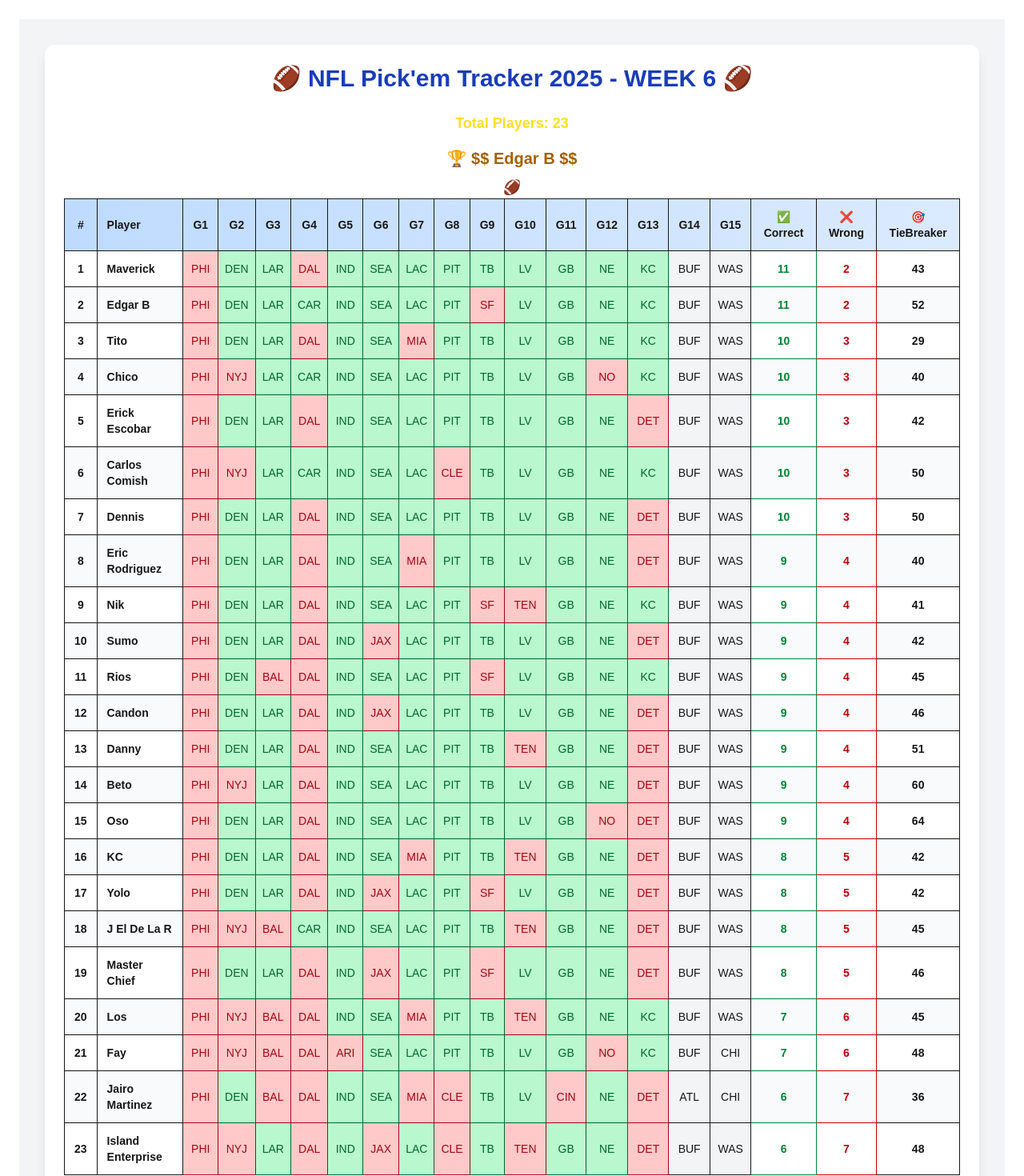
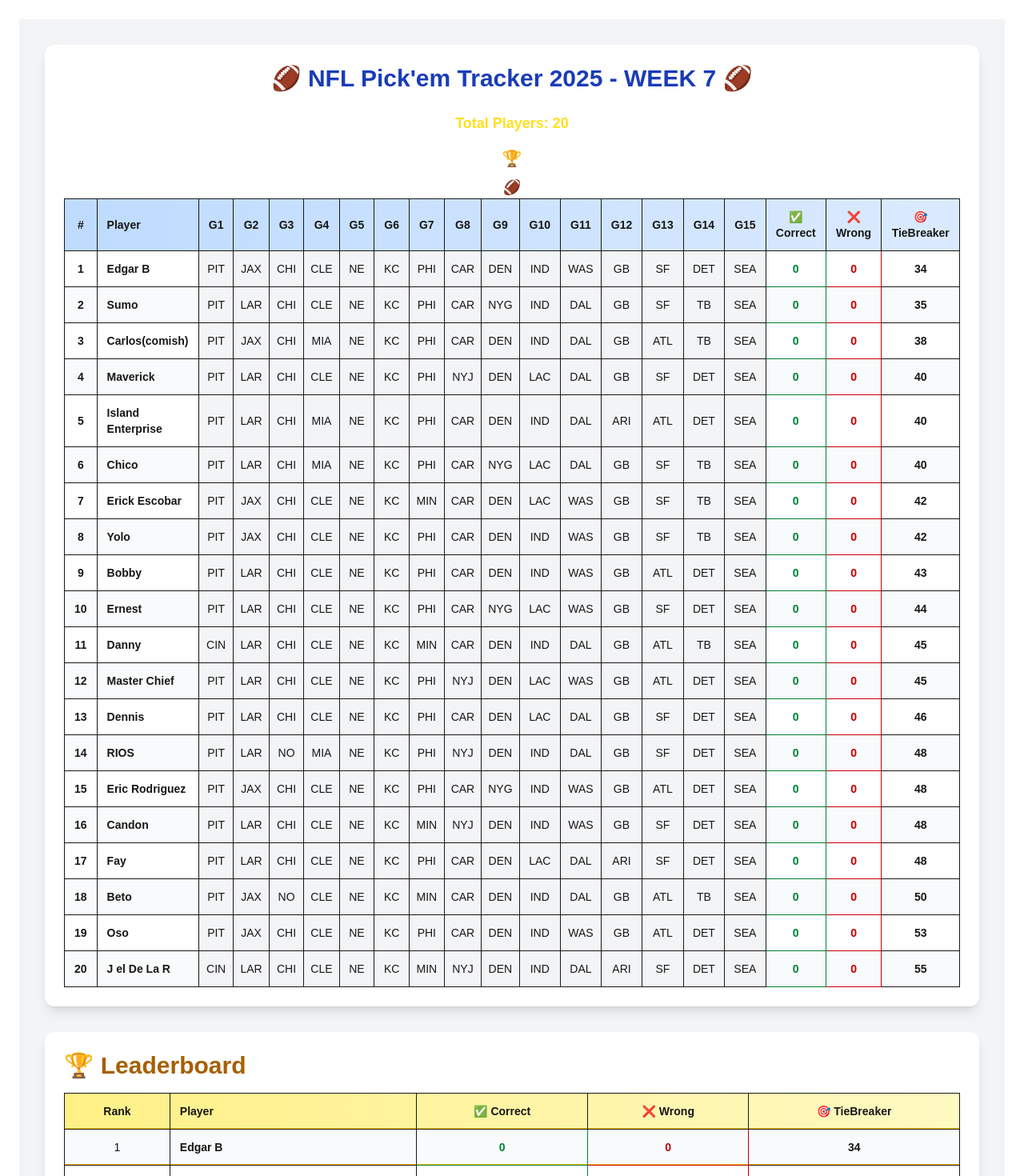
Before and after one commit to CarlosMartinezCM/pickEmTracker, a Next.js app: page / in a window 1280 px wide. Shown: the top 1470 px of the page at 80% size. Built offline with nearby package versions, Linux system fonts and the light colour scheme.

Commit message:
Week 7 Pickems

```diff
--- a/app/components/PickEmBoard.tsx
+++ b/app/components/PickEmBoard.tsx
@@ -53,36 +53,31 @@ type Result = { [gameIndex: number]: string };
 type LeaderboardPlayer = Player & { correct: number; wrong: number; rank: number };
 
 // Week 6 results
-const confirmedResults: (string | null)[] = [/* Week 5 Results */ "NYG", "DEN","LAR", "CAR", "IND" , "SEA", "LAC", "PIT", "TB" , "LV", "GB", "NE", "KC" /*
-Results*/];
+const confirmedResults: (string | null)[] = [/* Week  Results */    /*Results*/];
 
-//Week 6 players
-const initialPlayers = [
-  { name: "Carlos Comish", picks: ["PHI", "NYJ", "LAR", "CAR", "IND", "SEA", "LAC", "CLE", "TB", "LV", "GB", "NE", "KC", "BUF", "WAS"], tiebreaker: 50 },
-  { name: "Nik", picks: ["PHI", "DEN", "LAR", "DAL", "IND", "SEA", "LAC", "PIT", "SF", "TEN", "GB", "NE", "KC", "BUF", "WAS"], tiebreaker: 41 },
-  { name: "Candon", picks: ["PHI", "DEN", "LAR", "DAL", "IND", "JAX", "LAC", "PIT", "TB", "LV", "GB", "NE", "DET", "BUF", "WAS"], tiebreaker: 46 },
-  { name: "Erick Escobar", picks: ["PHI", "DEN", "LAR", "DAL", "IND", "SEA", "LAC", "PIT", "TB", "LV", "GB", "NE", "DET", "BUF", "WAS"], tiebreaker: 42 },
-  { name: "Eric Rodriguez", picks: ["PHI", "DEN", "LAR", "DAL", "IND", "SEA", "MIA", "PIT", "TB", "LV", "GB", "NE", "DET", "BUF", "WAS"], tiebreaker: 40 },
-  { name: "Edgar B", picks: ["PHI", "DEN", "LAR", "CAR", "IND", "SEA", "LAC", "PIT", "SF", "LV", "GB", "NE", "KC", "BUF", "WAS"], tiebreaker: 52 },
-  { name: "Tito", picks: ["PHI", "DEN", "LAR", "DAL", "IND", "SEA", "MIA", "PIT", "TB", "LV", "GB", "NE", "KC", "BUF", "WAS"], tiebreaker: 29 },
-  { name: "KC", picks: ["PHI", "DEN", "LAR", "DAL", "IND", "SEA", "MIA", "PIT", "TB", "TEN", "GB", "NE", "DET", "BUF", "WAS"], tiebreaker: 42 },
-  { name: "J El De La R", picks: ["PHI", "NYJ", "BAL", "CAR", "IND", "SEA", "LAC", "PIT", "TB", "TEN", "GB", "NE", "DET", "BUF", "WAS"], tiebreaker: 45 },
-  { name: "Fay", picks: ["PHI", "NYJ", "BAL", "DAL", "ARI", "SEA", "LAC", "PIT", "TB", "LV", "GB", "NO", "KC", "BUF", "CHI"], tiebreaker: 48 },
-  { name: "Los", picks: ["PHI", "NYJ", "BAL", "DAL", "IND", "SEA", "MIA", "PIT", "TB", "TEN", "GB", "NE", "KC", "BUF", "WAS"], tiebreaker: 45 },
-  { name: "Jairo Martinez", picks: ["PHI", "DEN", "BAL", "DAL", "IND", "SEA", "MIA", "CLE", "TB", "LV", "CIN", "NE", "DET", "ATL", "CHI"], tiebreaker: 36 },
-  { name: "Rios", picks: ["PHI", "DEN", "BAL", "DAL", "IND", "SEA", "LAC", "PIT", "SF", "LV", "GB", "NE", "KC", "BUF", "WAS"], tiebreaker: 45 },
-  { name: "Sumo", picks: ["PHI", "DEN", "LAR", "DAL", "IND", "JAX", "LAC", "PIT", "TB", "LV", "GB", "NE", "DET", "BUF", "WAS"], tiebreaker: 42 },
-  { name: "Oso", picks: ["PHI", "DEN", "LAR", "DAL", "IND", "SEA", "LAC", "PIT", "TB", "LV", "GB", "NO", "DET", "BUF", "WAS"], tiebreaker: 64 },
-  { name: "Island Enterprise", picks: ["PHI", "NYJ", "LAR", "DAL", "IND", "JAX", "LAC", "CLE", "TB", "TEN", "GB", "NE", "DET", "BUF", "WAS"], tiebreaker: 48 },
-  { name: "Master Chief", picks: ["PHI", "DEN", "LAR", "DAL", "IND", "JAX", "LAC", "PIT", "SF", "LV", "GB", "NE", "DET", "BUF", "WAS"], tiebreaker: 46 },
-  { name: "Maverick", picks: ["PHI", "DEN", "LAR", "DAL", "IND", "SEA", "LAC", "PIT", "TB", "LV", "GB", "NE", "KC", "BUF", "WAS"], tiebreaker: 43 },
-  { name: "Beto", picks: ["PHI", "NYJ", "LAR", "DAL", "IND", "SEA", "LAC", "PIT", "TB", "LV", "GB", "NE", "DET", "BUF", "WAS"], tiebreaker: 60 },
-  { name: "Yolo", picks: ["PHI", "DEN", "LAR", "DAL", "IND", "JAX", "LAC", "PIT", "SF", "LV", "GB", "NE", "DET", "BUF", "WAS"], tiebreaker: 42 },
-  { name: "Dennis", picks: ["PHI", "DEN", "LAR", "DAL", "IND", "SEA", "LAC", "PIT", "TB", "LV", "GB", "NE", "DET", "BUF", "WAS"], tiebreaker: 50 },
-  { name: "Danny", picks: ["PHI", "DEN", "LAR", "DAL", "IND", "SEA", "LAC", "PIT", "TB", "TEN", "GB", "NE", "DET", "BUF", "WAS"], tiebreaker: 51 },
-  { name: "Chico", picks: ["PHI", "NYJ", "LAR", "CAR", "IND", "SEA", "LAC", "PIT", "TB", "LV", "GB", "NO", "KC", "BUF", "WAS"], tiebreaker: 40 },
+//Week 7 players
+const initialPlayers: Player[] =  [
+  { name: "Carlos(comish)", picks: ["PIT","JAX","CHI","MIA","NE","KC","PHI","CAR","DEN","IND","DAL","GB","ATL","TB","SEA"], tiebreaker: 38 },
+  { name: "Bobby", picks: ["PIT","LAR","CHI","CLE","NE","KC","PHI","CAR","DEN","IND","WAS","GB","ATL","DET","SEA"], tiebreaker: 43 },
+  { name: "Sumo", picks: ["PIT","LAR","CHI","CLE","NE","KC","PHI","CAR","NYG","IND","DAL","GB","SF","TB","SEA"], tiebreaker: 35 },
+  { name: "J el De La R", picks: ["CIN","LAR","CHI","CLE","NE","KC","MIN","NYJ","DEN","IND","DAL","ARI","SF","DET","SEA"], tiebreaker: 55 },
+  { name: "RIOS", picks: ["PIT","LAR","NO","MIA","NE","KC","PHI","NYJ","DEN","IND","DAL","GB","SF","DET","SEA"], tiebreaker: 48 },
+  { name: "Erick Escobar", picks: ["PIT","JAX","CHI","CLE","NE","KC","MIN","CAR","DEN","LAC","WAS","GB","SF","TB","SEA"], tiebreaker: 42 },
+  { name: "Eric Rodriguez", picks: ["PIT","JAX","CHI","CLE","NE","KC","PHI","CAR","NYG","IND","WAS","GB","ATL","DET","SEA"], tiebreaker: 48 },
+  { name: "Oso", picks: ["PIT","JAX","CHI","CLE","NE","KC","PHI","CAR","DEN","IND","WAS","GB","ATL","DET","SEA"], tiebreaker: 53 },
+  { name: "Maverick", picks: ["PIT","LAR","CHI","CLE","NE","KC","PHI","NYJ","DEN","LAC","DAL","GB","SF","DET","SEA"], tiebreaker: 40 },
+  { name: "Island Enterprise", picks: ["PIT","LAR","CHI","MIA","NE","KC","PHI","CAR","DEN","IND","DAL","ARI","ATL","DET","SEA"], tiebreaker: 40 },
+  { name: "Candon", picks: ["PIT","LAR","CHI","CLE","NE","KC","MIN","NYJ","DEN","IND","WAS","GB","SF","DET","SEA"], tiebreaker: 48 },
+  { name: "Edgar B", picks: ["PIT","JAX","CHI","CLE","NE","KC","PHI","CAR","DEN","IND","WAS","GB","SF","DET","SEA"], tiebreaker: 34 },
+  { name: "Yolo", picks: ["PIT","JAX","CHI","CLE","NE","KC","PHI","CAR","DEN","IND","WAS","GB","SF","TB","SEA"], tiebreaker: 42 },
+  { name: "Beto", picks: ["PIT","JAX","NO","CLE","NE","KC","MIN","CAR","DEN","IND","DAL","GB","ATL","TB","SEA"], tiebreaker: 50 },
+  { name: "Fay", picks: ["PIT","LAR","CHI","CLE","NE","KC","PHI","CAR","DEN","LAC","DAL","ARI","SF","DET","SEA"], tiebreaker: 48 },
+  { name: "Ernest", picks: ["PIT","LAR","CHI","CLE","NE","KC","PHI","CAR","NYG","LAC","WAS","GB","SF","DET","SEA"], tiebreaker: 44 },
+  { name: "Danny", picks: ["CIN","LAR","CHI","CLE","NE","KC","MIN","CAR","DEN","IND","DAL","GB","ATL","TB","SEA"], tiebreaker: 45 },
+  { name: "Master Chief", picks: ["PIT","LAR","CHI","CLE","NE","KC","PHI","NYJ","DEN","LAC","WAS","GB","ATL","DET","SEA"], tiebreaker: 45 },
+  { name: "Dennis", picks: ["PIT","LAR","CHI","CLE","NE","KC","PHI","CAR","DEN","LAC","DAL","GB","SF","DET","SEA"], tiebreaker: 46 },
+  { name: "Chico", picks: ["PIT","LAR","CHI","MIA","NE","KC","PHI","CAR","NYG","LAC","DAL","GB","SF","TB","SEA"], tiebreaker: 40 }
 ];
-
 
 // Helper: calculate correct/wrong
 const calculateRecord = (picks: string[], results: Result) => {
@@ -173,7 +168,7 @@ export default function PickemTracker() {
     <div className="p-8 bg-gray-100 dark:bg-gray-900 min-h-screen space-y-8 transition-colors duration-300">      {/* Picks Tracker */}
       <Card>
         <h1 className="text-3xl text-center font-bold mb-6 text-blue-800 dark:text-blue-300">
-          🏈 NFL Pick'em Tracker 2025 - WEEK 6 🏈
+          🏈 NFL Pick'em Tracker 2025 - WEEK 7 🏈
         </h1>
        {/* total players */}
         <div className="text-center text-lg font-semibold text-yellow-300 dark:text-yellow-500 mb-1">
@@ -182,7 +177,7 @@ export default function PickemTracker() {
         {/* Winner */}
         {winners.length > 0 && (
           <div className="text-center mt-4 text-xl font-bold text-yellow-700 dark:text-green-300 blink">
-            🏆 $$ Edgar B $$ {(" ")}
+            🏆 {(" ")}
             {winners.map(p => null /* p.name ****** this is the winners section so next to rophy add Winning p.name when ready set this */).join(", ")}
           </div>
         )}
```
